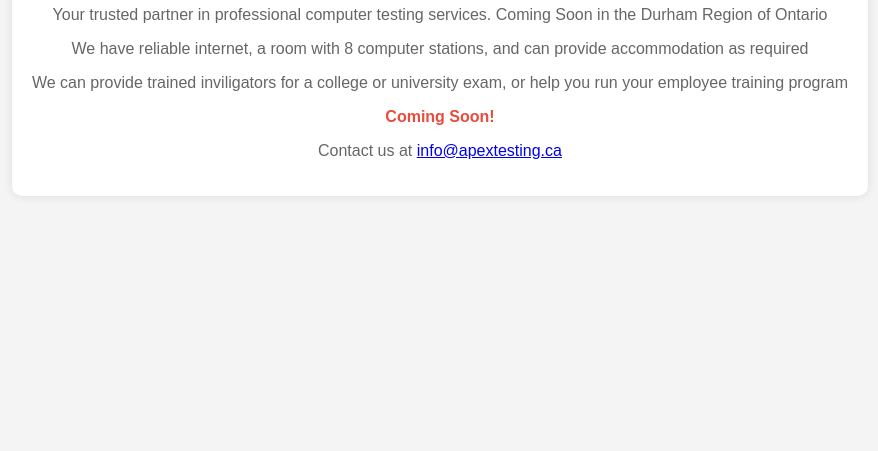
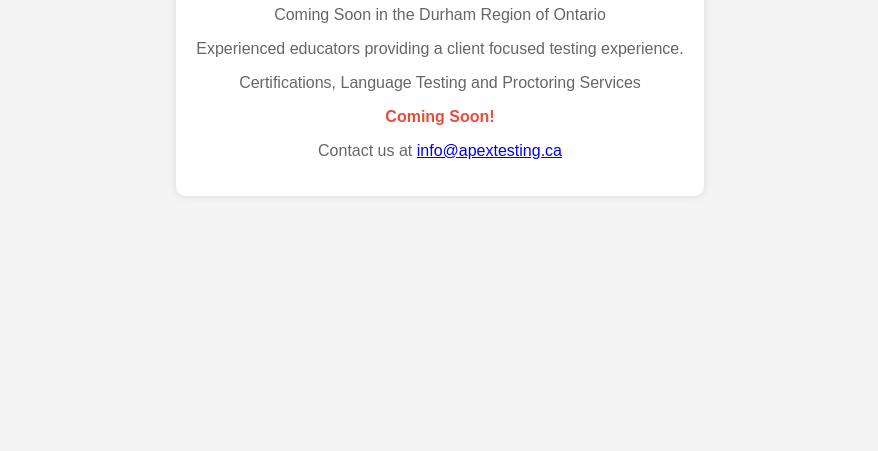
Before and after one commit to apextesting/website, a plain HTML site: page index.html in a window 1280 px wide. Shown: the part 349-800 px from the top of the page, without its empty margins (200-1078 px from the left). Drawn offline with Linux system fonts and the light colour scheme.

Commit message:
Update index.html

```diff
--- a/index.html
+++ b/index.html
@@ -37,9 +37,9 @@
 <body>
     <div class="container">
         <h1>Apex Testing</h1>
-        <p>Your trusted partner in professional computer testing services. Coming Soon in the Durham Region of Ontario</p>
-        <p>We have reliable internet, a room with 8 computer stations, and can provide accommodation as required</p>
-        <p>We can provide trained inviligators for a college or university exam, or help you run your employee training program</p>
+        <p>Coming Soon in the Durham Region of Ontario</p>
+        <p>Experienced educators providing a client focused testing experience.</p>
+        <p>Certifications, Language Testing and Proctoring Services</p>
         <p class="coming-soon">Coming Soon!</p>
         <p>Contact us at <a href="mailto:info@apextesting.ca">info@apextesting.ca</a></p>
     </div>
```
